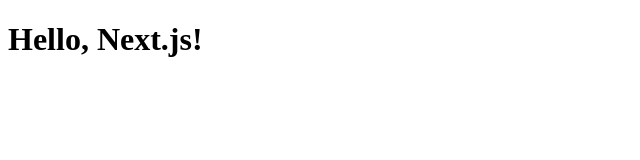
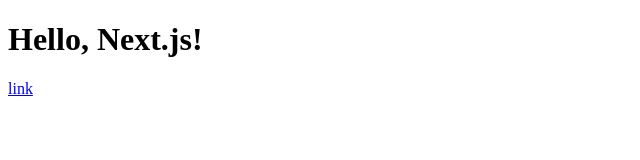
Before and after one commit to kitadesign/next-auth-firebase, a Next.js app: page / in a window 1280 px wide. Shown: the top 160 px of the page, without its empty margins (0-640 px from the left). Built offline with nearby package versions, Linux system fonts and the light colour scheme.

Commit message:
server componentsとmeta設定

```diff
--- a/app/head.tsx
+++ b/app/head.tsx
@@ -3,6 +3,12 @@
 export default function Head () {
   return (
     <>
+      <meta charSet="utf-8" />
+      <meta httpEquiv="X-UA-Compatible" content="IE=edge" />
+      <meta name="format-detection" content="telephone=no" />
+      <meta name="viewport" content="width=device-width, initial-scale=1.0" />
+      <meta property="og:type" content="website" />
+      <meta property="og:locale" content="ja_JP"/>
       <title>{defaultTitle}</title>
     </>
   )
--- a/app/page.tsx
+++ b/app/page.tsx
@@ -1,4 +1,19 @@
+// 'use client'
 
+// import { useRouter } from 'next/navigation'
+import Link from 'next/link'
+//
 export default function Page() {
-  return <h1>Hello, Next.js!</h1>
+  // const router = useRouter()
+  return (
+    <div>
+      <h1>Hello, Next.js!</h1>
+      {/* <div>
+        <button type="button" onClick={() => router.push('/next')}>button</button>
+      </div> */}
+      <div>
+        <Link href="/next">link</Link>
+      </div>
+    </div>
+  )
 }
```
